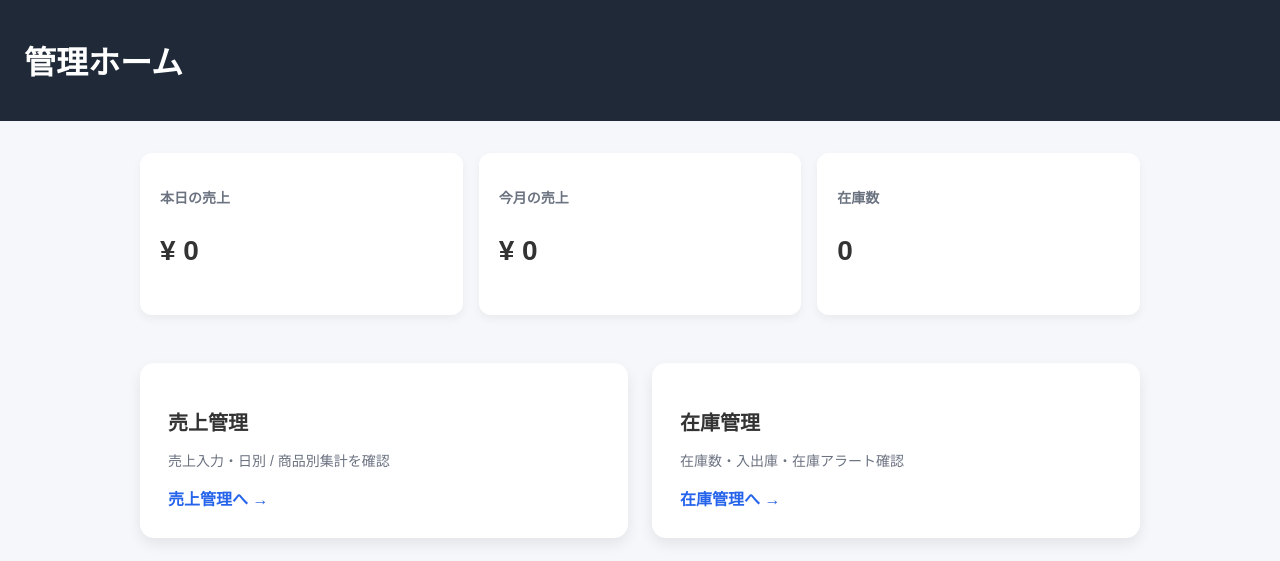
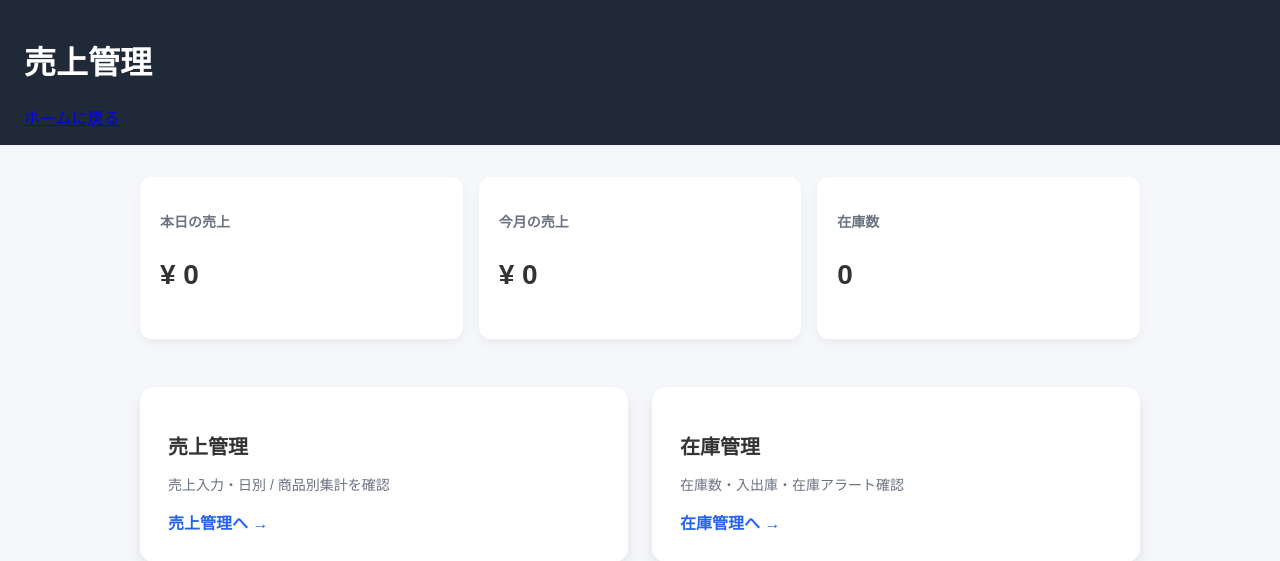
Before and after one commit to shiragami-shun/Inventory-Management-app, a Django app: page / in a window 1280 px wide. Shown: the top 561 px of the page. Run offline with Django 5.2, Linux system fonts and the light colour scheme.

Commit message:
homeに戻る機能の追加

```diff
--- a/myapp/static/sales/style.css
+++ b/myapp/static/sales/style.css
@@ -15,7 +15,6 @@
     background: #1f2937;
     color: white;
     padding: 16px 24px;
-
     display: flex;
     justify-content: space-between;
     align-items: center;
--- a/myapp/templates/sales/index.html
+++ b/myapp/templates/sales/index.html
@@ -11,7 +11,9 @@
 <body>
 
 <header class="header">
-  <h1>管理ホーム</h1>
+    <h1>売上管理</h1>
+    <!-- ホームに戻るボタン -->
+    <a href="{% url 'index' %}" class="back-home">ホームに戻る</a>
 </header>
 
 <main class="container">
```
